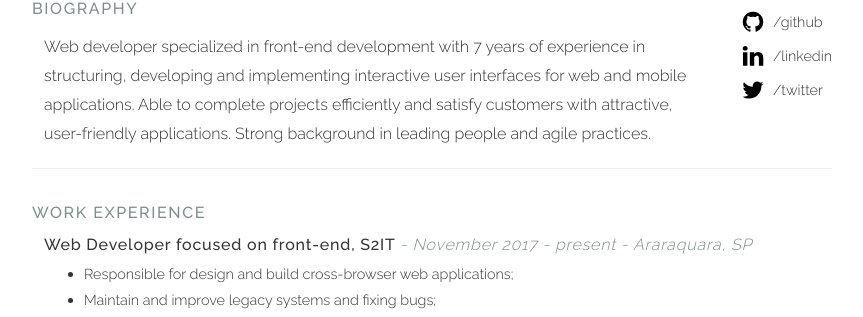
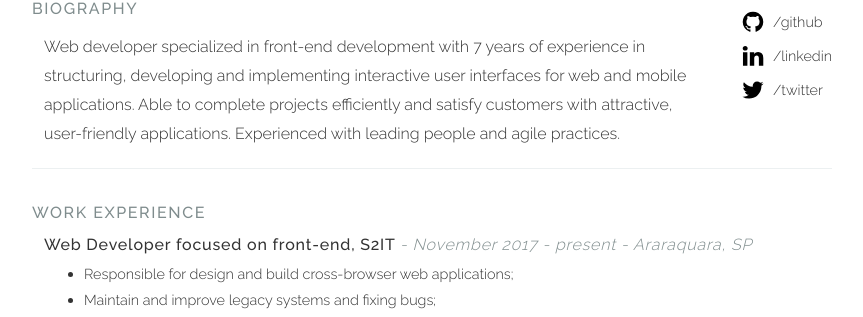
Before and after one commit to fabriciofmsilva/fabriciofmsilva.github.io, a Jekyll site: the page resume/index.html, which Jekyll copies as it is, in a window 1280 px wide. Shown: the part 187-504 px from the top of the page, without its empty margins (208-1071 px from the left). Built offline with Jekyll 4.4.1, drawn with Linux system fonts in a browser that asks for light colours.

Commit message:
Update index.html

```diff
--- a/resume/index.html
+++ b/resume/index.html
@@ -45,7 +45,7 @@
     <div class="row">
       <div style="margin-right: 3rem;">
         <h2>Biography</h2>
-        <p class="text">Web developer specialized in front-end development with 7 years of experience in structuring, developing and implementing interactive user interfaces for web and mobile applications. Able to complete projects efficiently and satisfy customers with attractive, user-friendly applications. Strong background in leading people and agile practices.</p>
+        <p class="text">Web developer specialized in front-end development with 7 years of experience in structuring, developing and implementing interactive user interfaces for web and mobile applications. Able to complete projects efficiently and satisfy customers with attractive, user-friendly applications. Experienced with leading people and agile practices.</p>
       </div>
 
       <ul class="col-one-third social">
```
